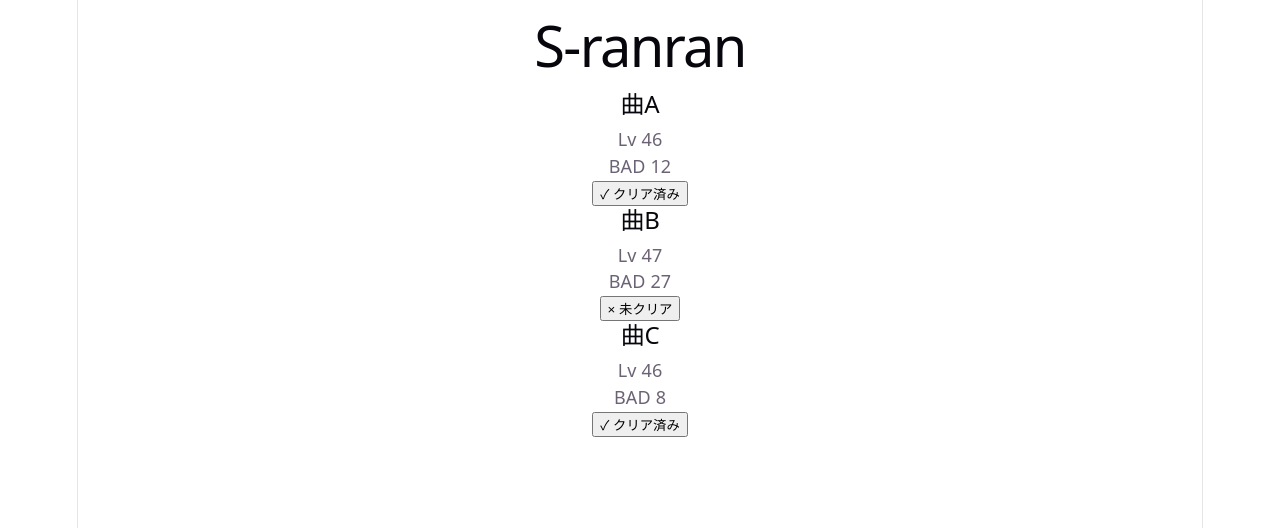
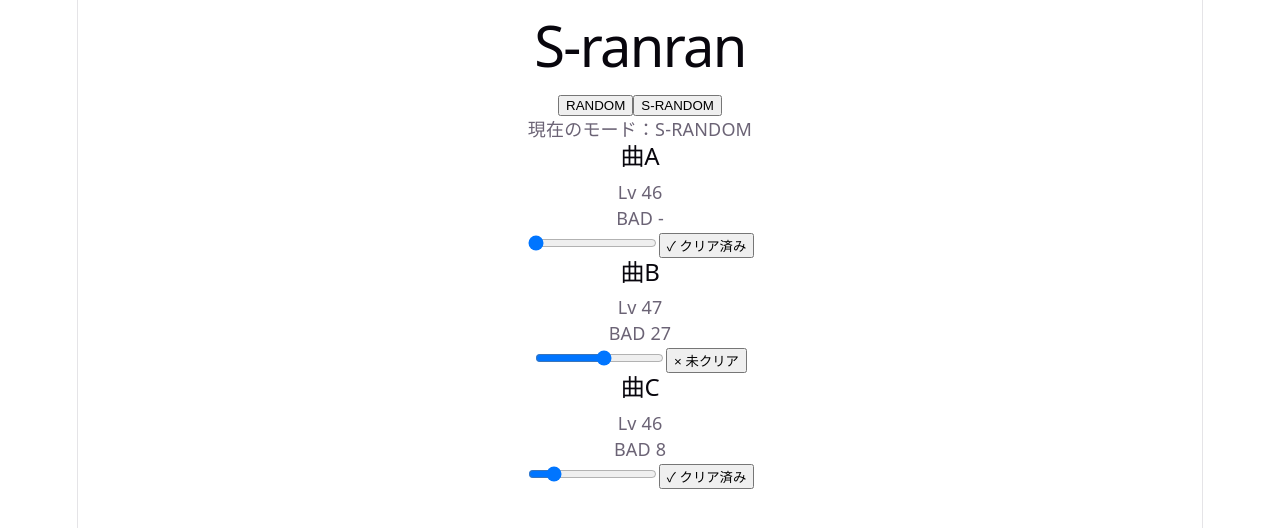
Before and after one commit to Chiya-22/S-ranran, a React (Vite) app: page / in a window 1280 px wide. Shown: the top 528 px of the page. Built offline with nearby package versions, Linux system fonts and the light colour scheme.

Commit message:
useState mode

```diff
--- a/src/App.tsx
+++ b/src/App.tsx
@@ -1,11 +1,12 @@
 import SongRow from "./SongRow"
 import './App.css'
+import { useState } from "react"
 
 const songs = [
   {
     title: "曲A",
     level: 46,
-    bad: 12,
+    bad: null,
     cleared: true,
   },
   {
@@ -23,9 +24,22 @@ const songs = [
 ]
 
 function App() {
+  const [mode, setMode] = useState<"RANDOM" | "S-RANDOM">("S-RANDOM")
+
   return (
   <div>
     <h1>S-ranran</h1>
+    <div>
+  <button onClick={() => setMode("RANDOM")}>
+    RANDOM
+  </button>
+
+  <button onClick={() => setMode("S-RANDOM")}>
+    S-RANDOM
+  </button>
+  </div>
+
+  <p>現在のモード：{mode}</p>
 
     {songs.map((song) => (
       <SongRow key={song.title} song={song} />
--- a/src/SongRow.tsx
+++ b/src/SongRow.tsx
@@ -3,7 +3,7 @@ import { useState } from "react"
 type Song = {
   title: string
   level: number
-  bad: number
+  bad: number | null
   cleared: boolean
 }
 
@@ -12,13 +12,21 @@ type SongRowProps = {
 }
 
 function SongRow({ song }: SongRowProps) {
+  const [bad, setBad] = useState(song.bad)
   const [cleared, setCleared] = useState(song.cleared)
 
   return (
     <div>
       <h2>{song.title}</h2>
       <p>Lv {song.level}</p>
-      <p>BAD {song.bad}</p>
+      <p>BAD {bad ?? "-"}</p>
+      <input
+        type="range"
+        min="0"
+        max="50"
+        value={bad ?? 0}
+        onChange={(event) => setBad(Number(event.target.value))}
+        />
 
       <button onClick={() => setCleared(!cleared)}>
         {cleared ? "✓ クリア済み" : "× 未クリア"}
```
